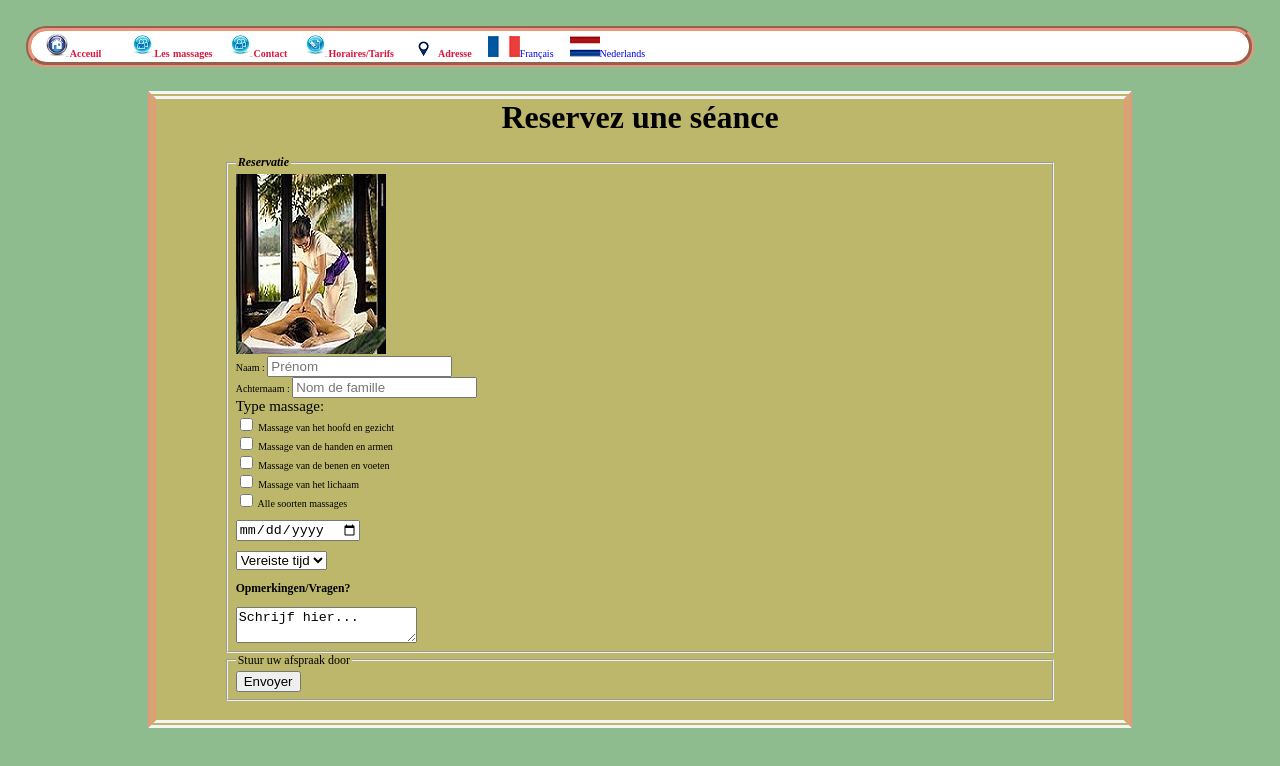
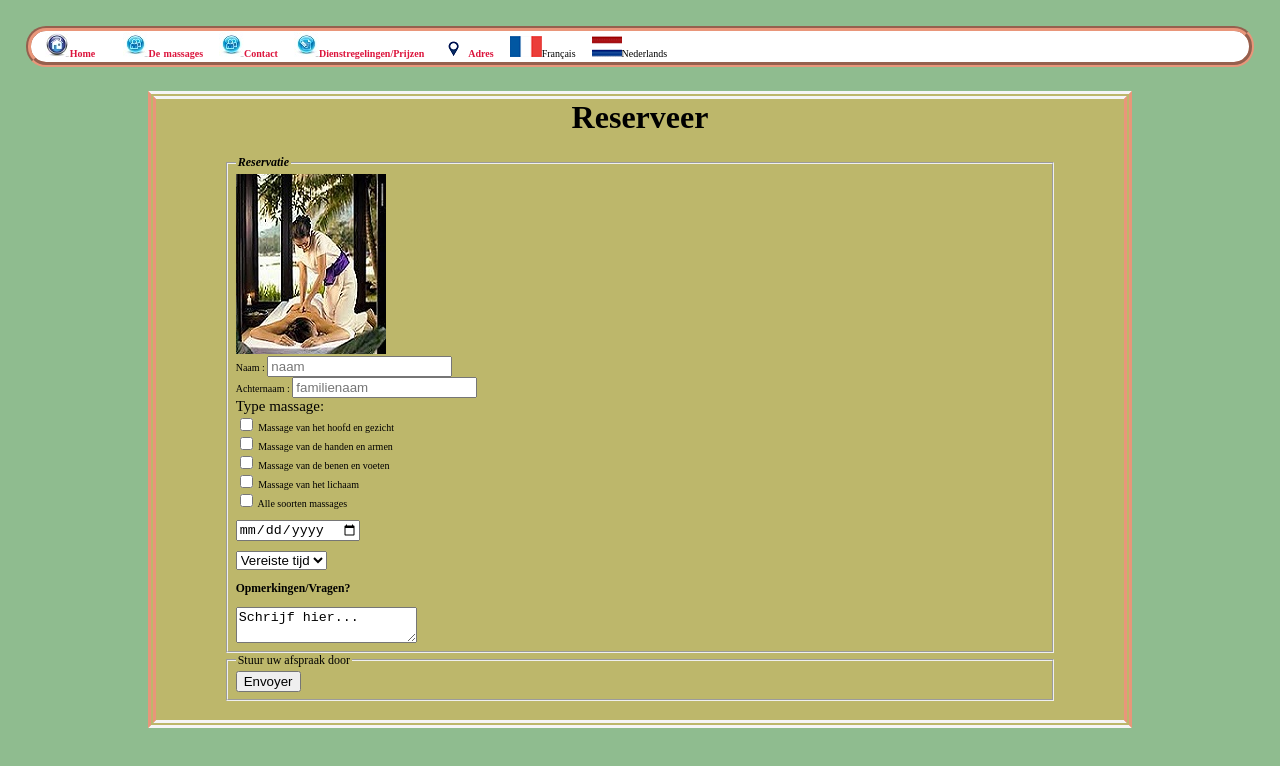
Before and after one commit to manon22/MI1, a plain HTML site: page MI1/PROJECT HEREXAMEN MOBILE 1/contact_ne.html in a window 1280 px wide. Drawn offline with Linux system fonts and the light colour scheme.

Commit message:
Add files via upload

```diff
--- a/MI1/PROJECT HEREXAMEN MOBILE 1/contact_ne.html
+++ b/MI1/PROJECT HEREXAMEN MOBILE 1/contact_ne.html
@@ -12,16 +12,16 @@
 
 	<body>
         <div class="links">
-        <a id="acceuil" href="index.html"><img src="images/home.jpg" alt="acceuil"/>Acceuil</a>
-        <a id="massages" href="massages.html"><img src="images/massages.jpg" alt="massages"/>Les massages</a>
-        <a id="contact" href="contact.html"><img src="images/contact.jpg" alt="contact"/>Contact</a>
-        <a id="horaires" href="horaires.html"><img src="images/horaires.jpg" alt="horaires"/>Horaires/Tarifs</a>
-        <a id="adress" href="adress.html"><img src="images/adresse.jpg" alt="adresse"/>Adresse</a>
-        <a id="fr" href="index.html"><img src="images/fr.jpg" alt="français"/>Français</a>
-        <a id="nl" href="index_ne.html"><img src="images/nl.jpg" alt="nederlands"/>Nederlands</a>
+        <a id="acceuil" href="index_ne.html"><img src="images/home.jpg" alt="acceuil"/>Home</a>
+        <a id="massages" href="massages_ne.html"><img src="images/massages.jpg" alt="massages"/>De massages</a>
+        <a id="contact" href="contact_ne.html"><img src="images/contact.jpg" alt="contact"/>Contact</a>
+        <a id="horaires" href="horaires_ne.html"><img src="images/horaires.jpg" alt="horaires"/>Dienstregelingen/Prijzen</a>
+        <a id="adress" href="adress_ne.html"><img src="images/adresse.jpg" alt="adresse"/>Adres</a>
+        <a id="fr" href="index.html"><img src="images/fr.jpg"/>Français</a>
+        <a id="nl" href="index_ne.html"><img src="images/nl.jpg"/>Nederlands</a>
     </div>
         <header>
-        <h1>Reservez une séance</h1>
+        <h1>Reserveer</h1>
 
         <article id="cont">
         <form action="mailto:manonmichiels@hotmail.com?subject=reservez un massag" method="post">
@@ -29,10 +29,10 @@
         <legend><strong><em>Reservatie</em></strong></legend>
             <img id="contactIm" src="images/contact2Im.jpg" alt="contactez_nous"><br>
                 <label for="naam">Naam</label> :
-                <input type="text" id="nom" name="nom" placeholder="Prénom" required>
+                <input type="text" id="nom" name="nom" placeholder="naam" required>
                 <br>
                 <label for="naam">Achternaam</label> :
-                <input type="text" id="nom" name="nom" placeholder="Nom de famille" required>
+                <input type="text" id="nom" name="nom" placeholder="familienaam" required>
                 <br>
                 <h2 id="tm">Type massage: </h2>
                 <input type="checkbox" id="type" name="Massage_de_la_tête_et_du_visage">
--- a/MI1/PROJECT HEREXAMEN MOBILE 1/stijl.css
+++ b/MI1/PROJECT HEREXAMEN MOBILE 1/stijl.css
@@ -95,11 +95,13 @@ article{
 #fr{
     font-size: 10px;
     text-decoration: none;
+	color: black;
 
 }
 #nl{
     font-size: 10px;
     text-decoration: none;
+	color: black;
 }
 #huile{
     padding: 2% 0 0 0 ;
```
Also changed, not shown: MI1/PROJECT HEREXAMEN MOBILE 1/adress_ne.html (+7 -7 lines), MI1/PROJECT HEREXAMEN MOBILE 1/horaires_ne.html (+9 -9 lines), MI1/PROJECT HEREXAMEN MOBILE 1/index.html (+1 -1 lines), MI1/PROJECT HEREXAMEN MOBILE 1/index_ne.html (+1 -1 lines), MI1/PROJECT HEREXAMEN MOBILE 1/massages_ne.html (+1 -1 lines), MI1/PROJECT HEREXAMEN MOBILE 1/images/logo.jpg (added).
